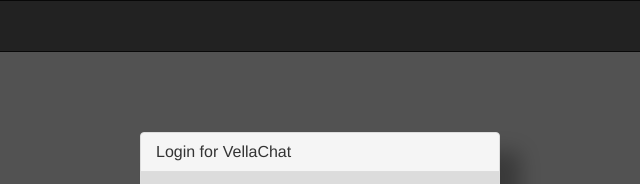
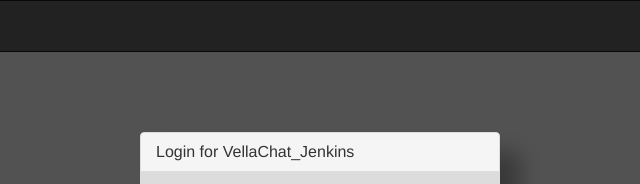
Before and after one commit to tusharjain352/vellaChat, a website: page client/index.html at #!/home in a window 1280 px wide. Shown: the top 184 px of the page, 335-975 px from the left. Drawn offline with nearby package versions, Linux system fonts and the light colour scheme; some packages are replaced by stand-ins of ours; no server answers.

Commit message:
jenkins inetgrated

```diff
--- a/client/templates/home.html
+++ b/client/templates/home.html
@@ -65,7 +65,7 @@
         <div class="col-xs-12 col-sm-8 col-md-4 col-sm-offset-2 col-md-offset-4">
         	<div class="panel panel-default">
         		<div class="panel-heading">
-			    		<h3 class="panel-title">Login for VellaChat</h3>
+			    		<h3 class="panel-title">Login for VellaChat_Jenkins</h3>
 			 			</div>
 			 			<div class="panel-body">
 			    		<form role="form">
```
